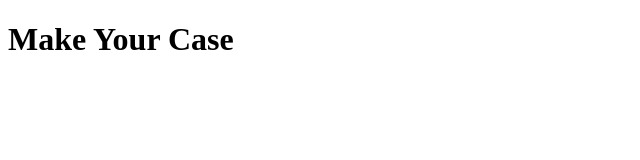
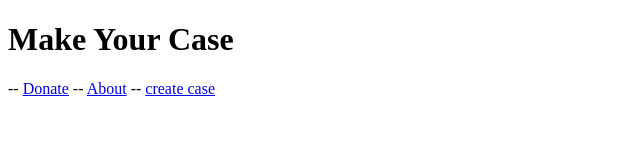
Before and after one commit to Auibarguen/Auibarguen.github.io, a plain HTML site: page index.html in a window 1280 px wide. Shown: the whole page, without its empty margins (0-640 px from the left). Drawn offline with Linux system fonts and the light colour scheme.

Commit message:
Update index.html

```diff
--- a/index.html
+++ b/index.html
@@ -8,3 +8,5 @@ Make Your Case
 </h1>
 </div>
 <div id="navbar">
+<p class="navcont">
+ -- <a href="Auibarguen.github.io">Donate</a> -- <a href="Auibarguen.github.io">About</a> -- <a href="/build.html">create case</a>
```
